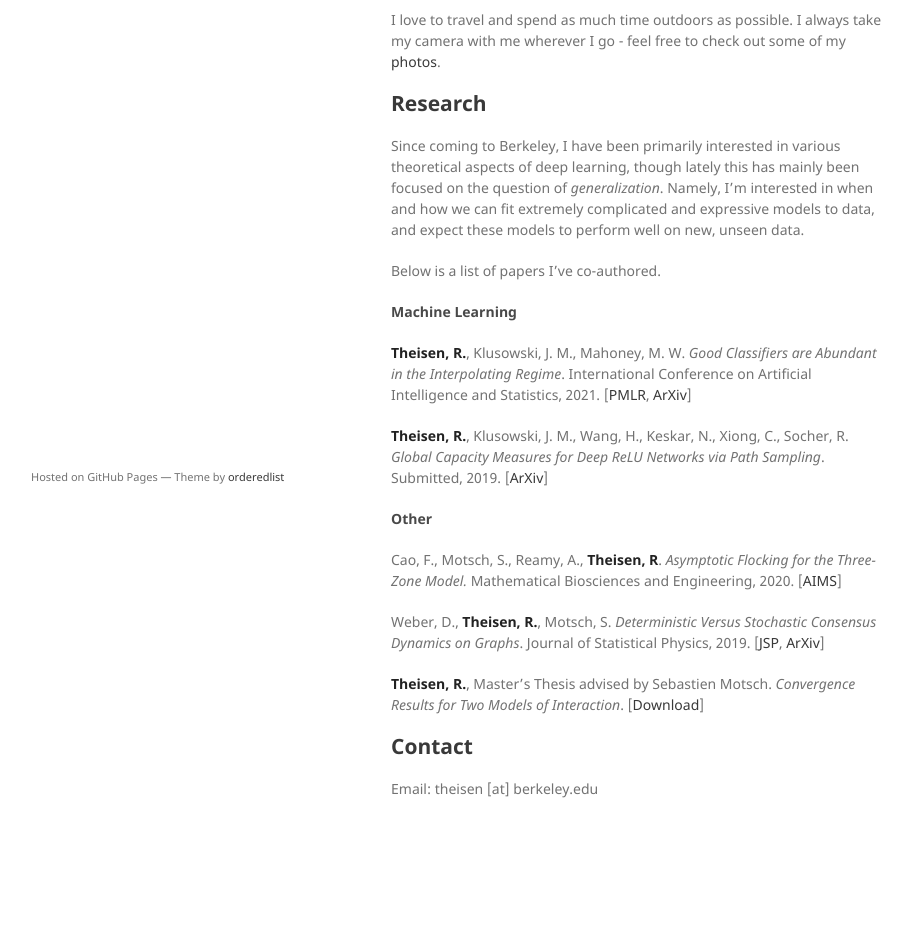
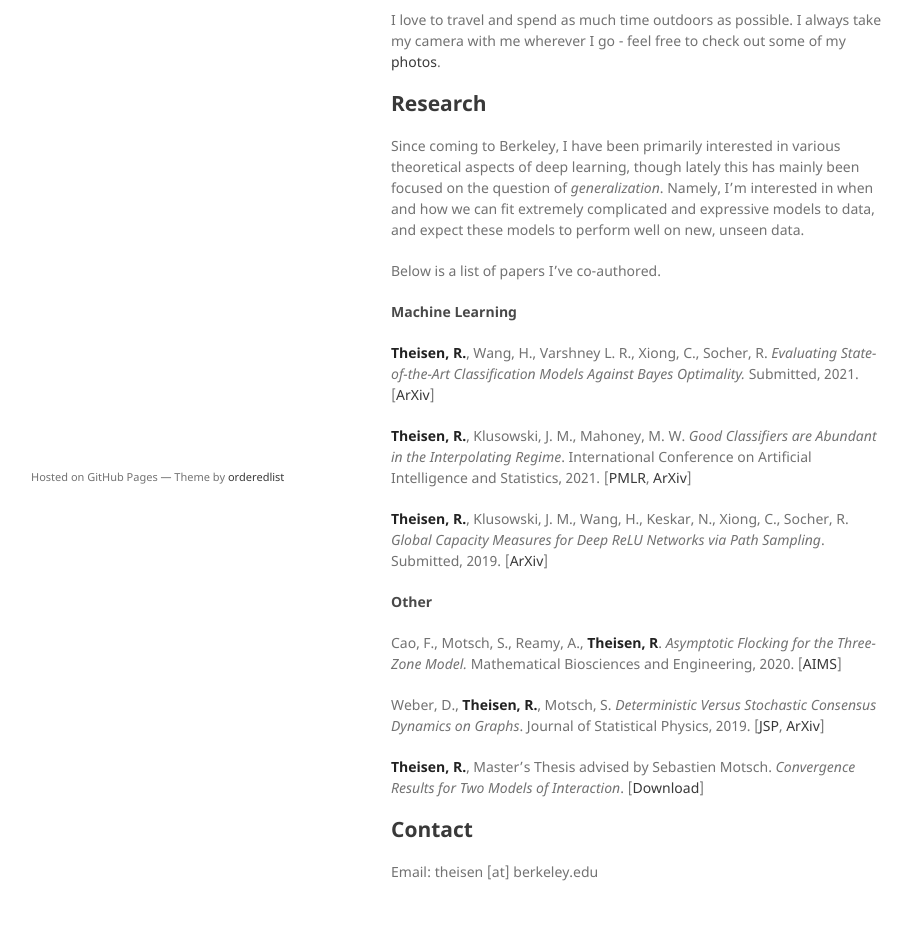
Before and after one commit to rythei/PersonalSiteWorking, a Jekyll site: the page built from index.md, in a window 1280 px wide. Shown: the part 344-1296 px from the top of the page, without its empty margins (179-1091 px from the left). Built offline with Jekyll 4.4.1, drawn with Linux system fonts in a browser that asks for light colours; our own code applies the rules of GitHub Pages for plain Markdown files; before the commit the page ends 1213 px from its top, so only the background shows below that.

Commit message:
Update index.md

```diff
--- a/index.md
+++ b/index.md
@@ -16,6 +16,8 @@ Since coming to Berkeley, I have been primarily interested in various theoretica
 Below is a list of papers I've co-authored.
 
 #### Machine Learning
+
+**Theisen, R.**, Wang, H., Varshney L. R., Xiong, C., Socher, R. _Evaluating State-of-the-Art Classification Models Against Bayes Optimality._ Submitted, 2021. [[ArXiv](https://arxiv.org/abs/2106.03357)]
 
 **Theisen, R.**, Klusowski, J. M., Mahoney, M. W. _Good Classifiers are Abundant in the Interpolating Regime_. International Conference on Artificial Intelligence and Statistics, 2021. [[PMLR](http://proceedings.mlr.press/v130/theisen21a.html), [ArXiv](https://arxiv.org/abs/2006.12625)]
 
```
